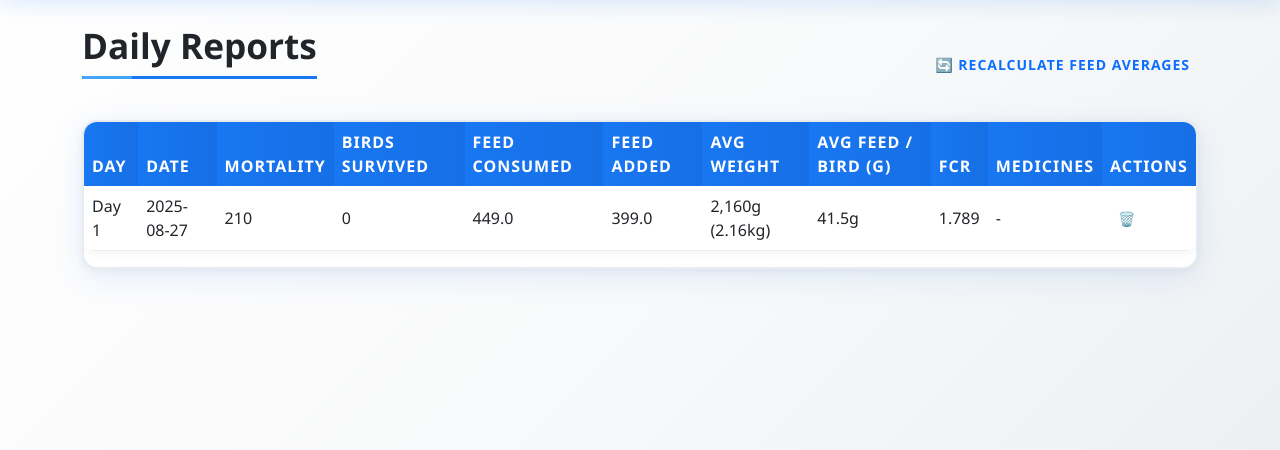
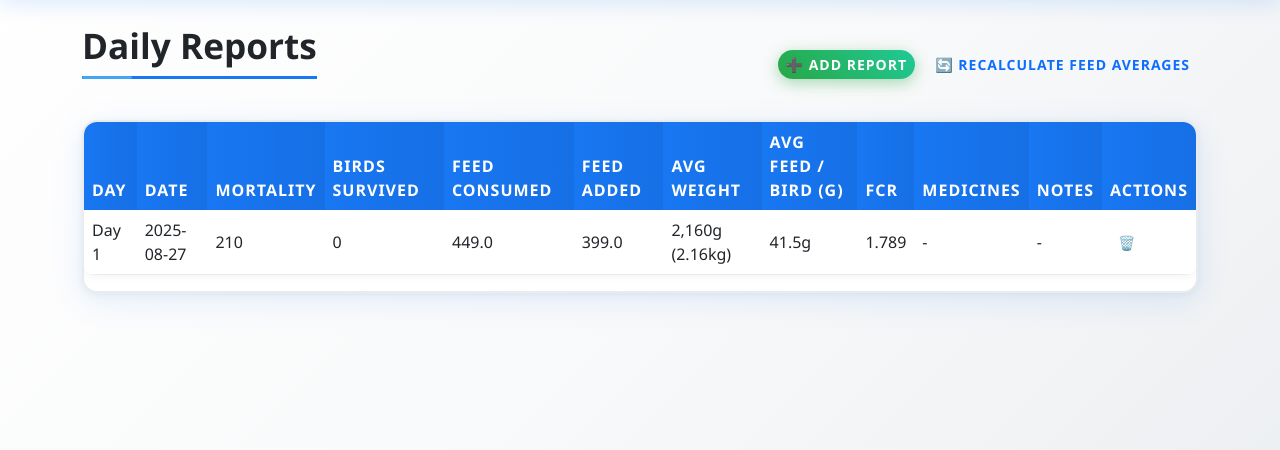
Before and after one commit to arunteja30/poultry-tracker, a Flask app: page /daywise in a window 1280 px wide; the page is wider, and only the part inside the window is pictured. Shown: the part 83-533 px from the top of that part. Run offline with Flask 3, Linux system fonts and the light colour scheme; a user stored in the database is signed in.

Commit message:
added extra columns in each table for future add buttons and bug fixes

```diff
--- a/app.py
+++ b/app.py
@@ -37,6 +37,8 @@ class Cycle(db.Model):
     start_feed_bags = db.Column(db.Float)
     driver = db.Column(db.String(120))
     notes = db.Column(db.String(500))
+    ext1 = db.Column(db.String(120), default="")   # Added extension column 1
+    ext2 = db.Column(db.String(120), default="")   # Added extension column 2
     status = db.Column(db.String(20), default='active')  # 'active' or 'archived'
     end_date = db.Column(db.String(50))  # Date when cycle was completed/archived
 
@@ -52,12 +54,18 @@ class Daily(db.Model):
     avg_feed_per_bird_g = db.Column(db.Float, default=0.0)
     fcr = db.Column(db.Float, default=0.0)
     medicines = db.Column(db.String(250), default="")
+    daily_notes = db.Column(db.String(500), default="")  # Added daily_notes column
+    ext1 = db.Column(db.String(120), default="")   # Added extension column 1
+    ext2 = db.Column(db.String(120), default="")   # Added extension column 2
 
 class Medicine(db.Model):
     id = db.Column(db.Integer, primary_key=True)
     name = db.Column(db.String(120))
     price = db.Column(db.Float, default=0.0)
     qty = db.Column(db.Integer, default=0)
+    ext1 = db.Column(db.String(120), default="")   # Added extension column 1
+    ext2 = db.Column(db.String(120), default="")   # Added extension column 2
+
 
 # ---------------- Safe DB creation ----------------
 def init_database():
@@ -328,7 +336,7 @@ def setup():
         start_date = request.form.get('start_date') or date.today().isoformat()
         start_time = request.form.get('start_time') or datetime.now().time().isoformat(timespec='minutes')
         driver = request.form.get('driver','')
-        notes = request.form.get('notes','')
+        notes = request.form.get('notes') or ''
 
         c = Cycle(start_date=start_date, start_time=start_time, start_birds=start_birds, current_birds=start_birds, start_feed_bags=start_feed_bags, driver=driver, notes=notes, status='active')
         db.session.add(c)
@@ -533,6 +541,10 @@ def daily():
         feed_bags_consumed = float(request.form.get('feed_bags_consumed',0))
         feed_bags_added = float(request.form.get('feed_bags_added',0))
         avg_weight_grams = float(request.form.get('avg_weight_grams',0) or 0)
+        daily_notes = request.form.get('daily_notes') or ''
+        ext1 = request.form.get('ext1') or ''
+        ext2 = request.form.get('ext2') or ''
+
         if latest_daily != None:
            avg_weight = round(((avg_weight_grams / 1000)+latest_daily.avg_weight if latest_daily.avg_weight else 0)/2, 3) if avg_weight_grams > 0 else 0  # Convert grams to kg
         else:
@@ -620,7 +632,10 @@ def daily():
             avg_weight=avg_weight,
             avg_feed_per_bird_g=avg_feed_per_bird_g,
             fcr=fcr,
+            daily_notes=daily_notes,
             medicines=medicines,
+            ext1=ext1,
+            ext2=ext2,
             birds_survived=live_after
         )
         cycle.current_birds = live_after
--- a/static/i18n/te.json
+++ b/static/i18n/te.json
@@ -45,7 +45,9 @@
   "notes_ph": "ఏవైనా అదనపు వివరాలు లేదా గమనికలు",
   "setup_info": "ఇది కొత్త కోళ్ల పెంపకం కాలాన్ని ప్రారంభిస్తుంది. అన్ని వివరాలు సరైనవని నిర్ధారించుకోండి.",
   "save": "దాచు",
-  "daily_title": "రిపోర్ట్ జోడించండి",
+  "daily_title": "కొత్త రిపోర్ట్",
+  "add_report_btn": "➕ కొత్త రిపోర్ట్",
+  "daily_notes": "రోజువారీ గమనికలు",
   "current_feed_status": "📦 ప్రస్తుత ఫీడ్ స్థితి:",
   "available_bags": "అందుబాటులో ఉన్న బ్యాగులు:",
   "warning_prefix": "⚠️ హెచ్చరిక:",
--- a/templates/cycle_details.html
+++ b/templates/cycle_details.html
@@ -132,6 +132,7 @@
           <th data-i18n="table_avg_weight">Avg Weight (kg)</th>
           <th data-i18n="table_fcr">FCR</th>
           <th data-i18n="table_medicines">Medicines</th>
+          <th data-i18n="table_notes">Notes</th>
         </tr>
         </thead>
         <tbody>
@@ -167,6 +168,7 @@
             {% endif %}
           </td>
           <td>{{ entry.medicines or '-' }}</td>
+          <td>{{ entry.daily_notes or '-' }}</td>
         </tr>
         {% endfor %}
         </tbody>
--- a/templates/daily.html
+++ b/templates/daily.html
@@ -54,6 +54,11 @@
         <span data-i18n="error_avg_weight_zero">Average weight gain cannot be zero. Please enter a valid value.</span>
       </div>
       {% endif %}
+    </div>
+
+    <div class="col-12">
+      <label for="daily-notes" class="form-label" data-i18n="notes">Notes</label>
+      <textarea id="daily-notes" name="daily_notes" class="form-control" rows="2" placeholder="Enter notes for today...">{{ error_data.daily_notes if error_data else '' }}</textarea>
     </div>
 
     <div class="col-12">
--- a/templates/daywise.html
+++ b/templates/daywise.html
@@ -2,6 +2,8 @@
 {% block content %}
 <div class="d-flex justify-content-between align-items-center mb-3">
   <h2 data-i18n="daywise_title">Daywise Entries</h2>
+  <div class="d-none d-md-block">
+    <a href="{{ url_for('daily') }}" class="btn btn-sm btn-success me-2" data-i18n="add_report_btn">➕ Add Report</a>
     {% if session.role == 'admin' %}
     <form method="POST" action="{{ url_for('recalculate_feed_averages') }}" style="display: inline;">
       <button type="submit" class="btn btn-sm btn-outline-primary" onclick="return confirm('Recalculate all average feed per bird values? This will overwrite existing values.')">
@@ -10,6 +12,12 @@
     </form>
     {% endif %}
   </div>
+</div>
+
+<!-- Floating Add Button for Mobile -->
+<a href="{{ url_for('daily') }}" class="d-md-none btn btn-success rounded-circle shadow" style="position: fixed; bottom: 24px; right: 24px; width: 56px; height: 56px; display: flex; align-items: center; justify-content: center; z-index: 1000; font-size: 2rem;" data-i18n="add_report_btn_mobile">
+  <span aria-label="Add Report">+</span>
+</a>
 
 <!-- Desktop Table View -->
 <div class="card d-none d-md-block">
@@ -27,6 +35,7 @@
         <th data-i18n="avg_feed_per_bird">Avg Feed/Bird</th>
         <th data-i18n="table_fcr">FCR</th>
         <th data-i18n="table_medicines">Medicines</th>
+        <th data-i18n="table_notes">Notes</th>
         {% if session.role == 'admin' %}
         <th>Actions</th>
         {% endif %}
@@ -45,6 +54,7 @@
         <td>{{ "{:,.1f}".format(r.avg_feed_per_bird_g) }}g</td>
         <td>{{ r.fcr }}</td>
         <td>{{ r.medicines or '-' }}</td>
+        <td>{{ r.daily_notes or '-' }}</td>
         {% if session.role == 'admin' %}
         <td>
           <form method="POST" action="{{ url_for('delete_daily', entry_id=r.id) }}" style="display: inline;"
@@ -90,6 +100,8 @@
         <span class="fw-bold text-success">{{ r.fcr }}</span><br>
         <span class="text-secondary" data-i18n="table_medicines">Medicines:</span>
         <span class="fw-bold text-dark">{{ r.medicines or '-' }}</span>
+        <span class="text-secondary" data-i18n="table_notes">Notes:</span>
+        <span class="fw-bold text-dark">{{ r.daily_notes or '-' }}</span>
       </div>
       {% if session.role == 'admin' %}
       <div class="mt-2">
```
Lines whose indentation alone changed are shown as unchanged.
